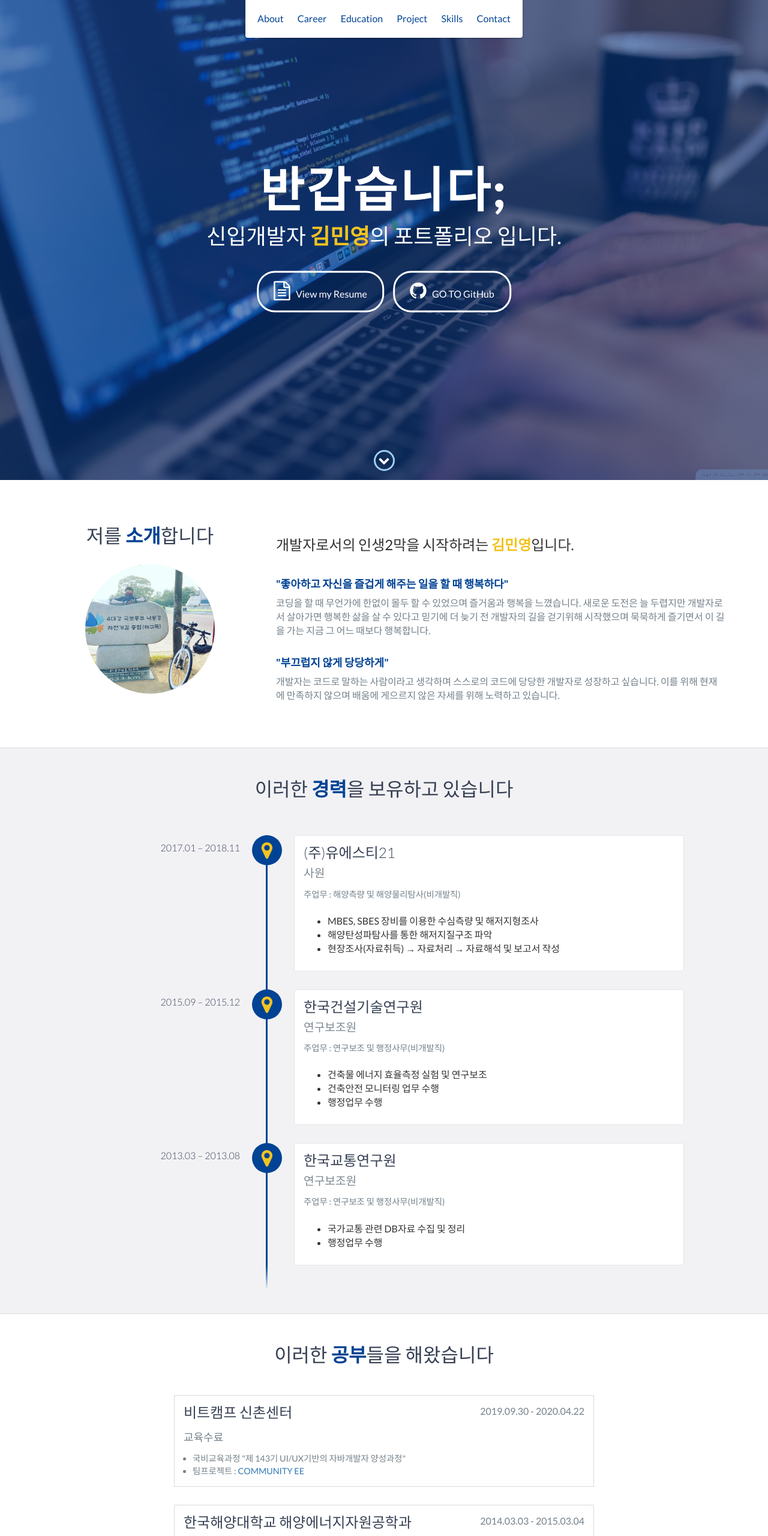
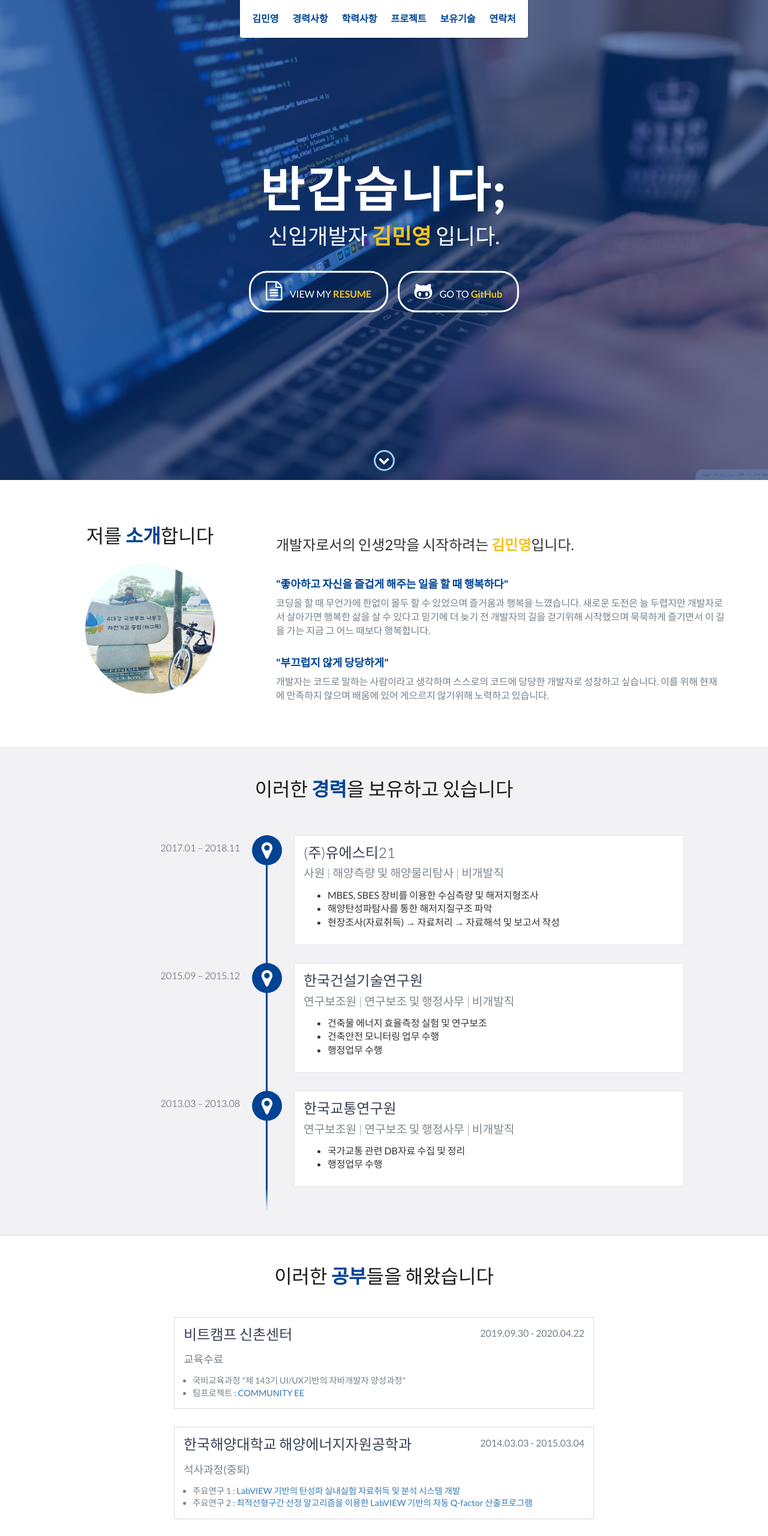
Before and after one commit to mykim8710/mykim8710.github.io, a website: page index.html in a window 1280 px wide. Shown: the top 2560 px of the page at 60% size. Drawn offline with nearby package versions, Linux system fonts and the light colour scheme.

Commit message:
css수정

```diff
--- a/css/styles.css
+++ b/css/styles.css
@@ -109,7 +109,7 @@ header.sticky {
     position: fixed;
     right: 15px;
     top: 10px;
-    color: #3498db;
+    color: #004394;
     font-size: 1.5em;
     z-index: 20;
     padding: 0 7px;
@@ -125,7 +125,7 @@ header.sticky {
     padding-right: 15px;
     padding-top: 10px;
     cursor: pointer;
-    color: #3498db;
+    color: #004394;
 }
 #mobile-menu-close span {
     font-size: 0.5em;
@@ -178,7 +178,7 @@ footer {
     padding: 10px;
 }
 .social a:hover {
-    color: #3498db;
+    color: #004394;
 }
 .btn-rounded-white {
     display: inline-block;
@@ -189,7 +189,7 @@ footer {
     transition: 0.5s ease all;
 }
 .btn-rounded-white:hover {
-    color: #3498db;
+    color: #004394;
     background: #fff;
     text-decoration: none;
 }
@@ -206,17 +206,7 @@ footer {
     font-weight: 300;
     margin: 0 0 30px;
 }
-/* .heading:after {
-    position: absolute;
-    content: '';
-    top: 100%;
-    height: 1px;
-    width: 250px;
-    left: 0;
-    right: 0;
-    margin: 0 auto;
-    background: #004394;
-} */
+
 .background-alt {
     background: #f2f2f5;
 }
@@ -308,7 +298,7 @@ footer {
     border-bottom: 1px solid #dcd9d9;
 }
 #about h2 {
-    color: #374054;
+    color: #1a1b1d;
 }
 #about p {
     color: #74808a;
@@ -320,7 +310,7 @@ footer {
     border-bottom: 1px solid #dcd9d9;
 }
 #experience h2 {
-    color: #374054;
+    color: #1a1b1d;
 }
 #experience-timeline {
     margin: 30px auto 0;
@@ -383,7 +373,7 @@ footer {
 }
 .vtimeline-icon {
     position: relative;
-    color: #f2c31f;
+    color: #ffffff;
     width: 50px;
     height: 50px;
     background: #004394;
@@ -412,7 +402,7 @@ footer {
     text-align: center;
 }
 #education h2 {
-    color: #374054;
+    color: #1a1b1d;
     margin-bottom: 50px;
 }
 .education-block {
@@ -453,7 +443,7 @@ footer {
     text-align: center;
 }
 #projects h2 {
-    color: #374054;
+    color: #1a1b1d;
     margin-bottom: 50px;
 }
 .project {
@@ -499,7 +489,7 @@ footer {
     text-align: center;
 }
 #skills h2 {
-    color: #374054;
+    color: #1a1b1d;
     margin-bottom: 50px;
 }
 #skills ul {
--- a/index.html
+++ b/index.html
@@ -40,22 +40,22 @@
             </div>
             <ul id="menu" class="shadow">
                 <li>
-                    <a href="#about">About</a>
+                    <a href="#about" style="font-weight: 700;">김민영</a>
                 </li>
                 <li>
-                    <a href="#experience">Career</a>
+                    <a href="#experience" style="font-weight: 700;">경력사항</a>
                 </li>
                 <li>
-                    <a href="#education">Education</a>
+                    <a href="#education" style="font-weight: 700;">학력사항</a>
                 </li>
                 <li>
-                    <a href="#projects">Project</a>
+                    <a href="#projects" style="font-weight: 700;">프로젝트</a>
                 </li>
                 <li>
-                    <a href="#skills">Skills</a>
+                    <a href="#skills" style="font-weight: 700;">보유기술</a>
                 </li>
                 <li>
-                    <a href="#contact">Contact</a>
+                    <a href="#contact" style="font-weight: 700;">연락처</a>
                 </li>
             </ul>
         </header>
@@ -65,10 +65,10 @@
             <div id="lead-content">
 
                 <h1>반갑습니다;</h1><br>
-                <h2>신입개발자 <b style="color:#f2c31f;">김민영</b>의 포트폴리오 입니다.</h2><br>
+                <h2>신입개발자 <b style="color:#f2c31f;">김민영</b> 입니다.</h2><br>
 
-                <a href="/documents/resume.pdf" target="_blank" class="btn-rounded-white"><i class="fa fa-file-text-o fa-2x" aria-hidden="true"></i>&nbsp;&nbsp;&nbsp;View my Resume</a>&nbsp;&nbsp;&nbsp;&nbsp;
-                <a href="https://github.com/mykim8710" target="_blank" class="btn-rounded-white"> <i class="fa fa-github fa-2x" aria-hidden="true"></i>&nbsp;&nbsp;&nbsp;GO TO GitHub</a>
+                <a href="/documents/resume.pdf" target="_blank" class="btn-rounded-white"><i class="fa fa-file-text-o fa-2x" aria-hidden="true"></i>&nbsp;&nbsp;&nbsp;&nbsp;VIEW MY <b style="color: #f2c31f;">RESUME</b></a>&nbsp;&nbsp;&nbsp;&nbsp;
+                <a href="https://github.com/mykim8710" target="_blank" class="btn-rounded-white"><i class="fa fa-github-alt fa-2x" aria-hidden="true"></i>&nbsp;&nbsp;&nbsp;&nbsp;GO TO <b style="color: #f2c31f;">GitHub</b></a>
             </div>
             <!-- End #lead-content -->
 
@@ -111,7 +111,7 @@
                             </h4>
                             <p>
                                 개발자는 코드로 말하는 사람이라고 생각하며 스스로의 코드에 당당한 개발자로 성장하고 싶습니다.
-                                이를 위해 현재에 만족하지 않으며 배움에 게으르지 않은 자세를 위해 노력하고 있습니다.
+                                이를 위해 현재에 만족하지 않으며 배움에 있어 게으르지 않기위해 노력하고 있습니다.
                             </p>
                         </p>
                     </div>
@@ -125,8 +125,8 @@
             <div id="experience-timeline">
                 <div data-date="2017.01 – 2018.11">
                     <h3 style="margin-bottom: 10px;">(주)유에스티21</h3>
-                    <h4>사원</h4>
-                    <p>주업무 : 해양측량 및 해양물리탐사(비개발직)</p><br>
+                    <h4>사원 | 해양측량 및 해양물리탐사 | 비개발직</h4>
+
                     <ul>
                         <li>
                             MBES, SBES 장비를 이용한 수심측량 및 해저지형조사
@@ -142,8 +142,8 @@
 
                 <div data-date="2015.09 – 2015.12">
                     <h3 style="margin-bottom: 10px;">한국건설기술연구원</h3><br>
-                    <h4>연구보조원</h4>
-                    <p>주업무 : 연구보조 및 행정사무(비개발직)</p><br>
+                    <h4>연구보조원 | 연구보조 및 행정사무 | 비개발직</h4>
+
                     <ul>
                         <li>
                             건축물 에너지 효율측정 실험 및 연구보조
@@ -159,8 +159,8 @@
 
                 <div data-date="2013.03 – 2013.08">
                     <h3 style="margin-bottom: 10px;">한국교통연구원</h3><br>
-                    <h4>연구보조원</h4>
-                    <p>주업무 : 연구보조 및 행정사무(비개발직)</p><br>
+                    <h4>연구보조원 | 연구보조 및 행정사무 | 비개발직</h4>
+
                     <ul>
                         <li>
                             국가교통 관련 DB자료 수집 및 정리
@@ -211,7 +211,7 @@
             <div class="education-block">
                 <h3>한국해양대학교 에너지자원공학과</h3>
                 <span class="education-date">2006.03.02 - 2014.02.19</span><br><br>
-                <h4>공학사(졸업)</h4>
+                <h4>공학사<b style="color: #f2c31f;">(졸업 : 최종학력)</b></h4>
                 <ul>
                     <li>
                         졸업논문 : <a href="/documents/KMOU_GraduationThesis.pdf" target="_blank">LabVIEW 기반의 다중채널 해양탄성파탐사 자료취득시스템 개발</a>
@@ -421,7 +421,7 @@
         <!-- End #skills -->
 
         <div id="contact">
-            <h2>Contact MYKIM</h2>
+            <h2>언제든지 연락주세요</h2>
 
             <div align="center">
                 <i class="fa fa-envelope-o fa-2x" style="color: #f2c31f;"></i>
@@ -453,7 +453,7 @@
                 <div class="row">
                     <div class="col-sm-5 copyright">
                         <p>
-                            Copyright &copy; 2020 MINYOUNG KIM's WEB PORTFOLIO
+                            Copyright &copy; 2020 MYKIM's WEB PORTFOLIO
                         </p>
                     </div>
                     <div class="col-sm-2 top">
@@ -465,20 +465,7 @@
                         <ul>
                             <li>
                                 <a href="https://github.com/mykim8710" target="_blank">
-                                    <i class="fa fa-github" aria-hidden="true"></i>
-                                </a>
-                            </li>
-                            <!-- <li> <a href="https://stackoverflow.com/" target="_blank"> <i class="fa
-                            fa-stack-overflow" aria-hidden="true"></i> </a> </li> <li> <a
-                            href="https://linkedin.com/" target="_blank"> <i class="fa fa-linkedin"
-                            aria-hidden="true"></i> </a> </li> -->
-                            <!-- <li> <a href="https://www.facebook.com/" target="_blank"> <i class="fa
-                            fa-facebook" aria-hidden="true"></i> </a> </li> <li> <a
-                            href="https://twitter.com/" target="_blank"> <i class="fa fa-twitter"
-                            aria-hidden="true"></i> </a> </li> -->
-                            <li>
-                                <a href="#contact">
-                                    <i class="fa fa-google-plus" aria-hidden="true"></i>
+                                    <i class="fa fa-github-alt" aria-hidden="true"></i>
                                 </a>
                             </li>
                         </ul>
```
